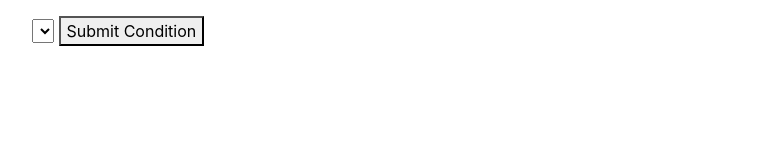
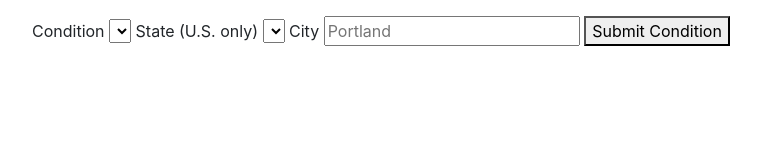
Before and after one commit to J-Michael-Brown/Doctor-Lookup, a website built with webpack: page src/index.html in a window 1280 px wide. Shown: the whole page, without its empty margins (53-814 px from the left). Built offline with nearby package versions, Linux system fonts and the light colour scheme.

Commit message:
add input fields for location

```diff
--- a/src/index.html
+++ b/src/index.html
@@ -10,7 +10,12 @@
       <dl id="specialty-list"></dl>
 
       <form id="query-form">
+        <label>Condition</label>
         <select id="conditions"></select>
+        <label>State (U.S. only)</label>
+        <select id="states"></select>
+        <label>City</label>
+        <input type="text" placeholder="Portland">
         <button type="submit">Submit Condition</button>
       </form>
 
```
